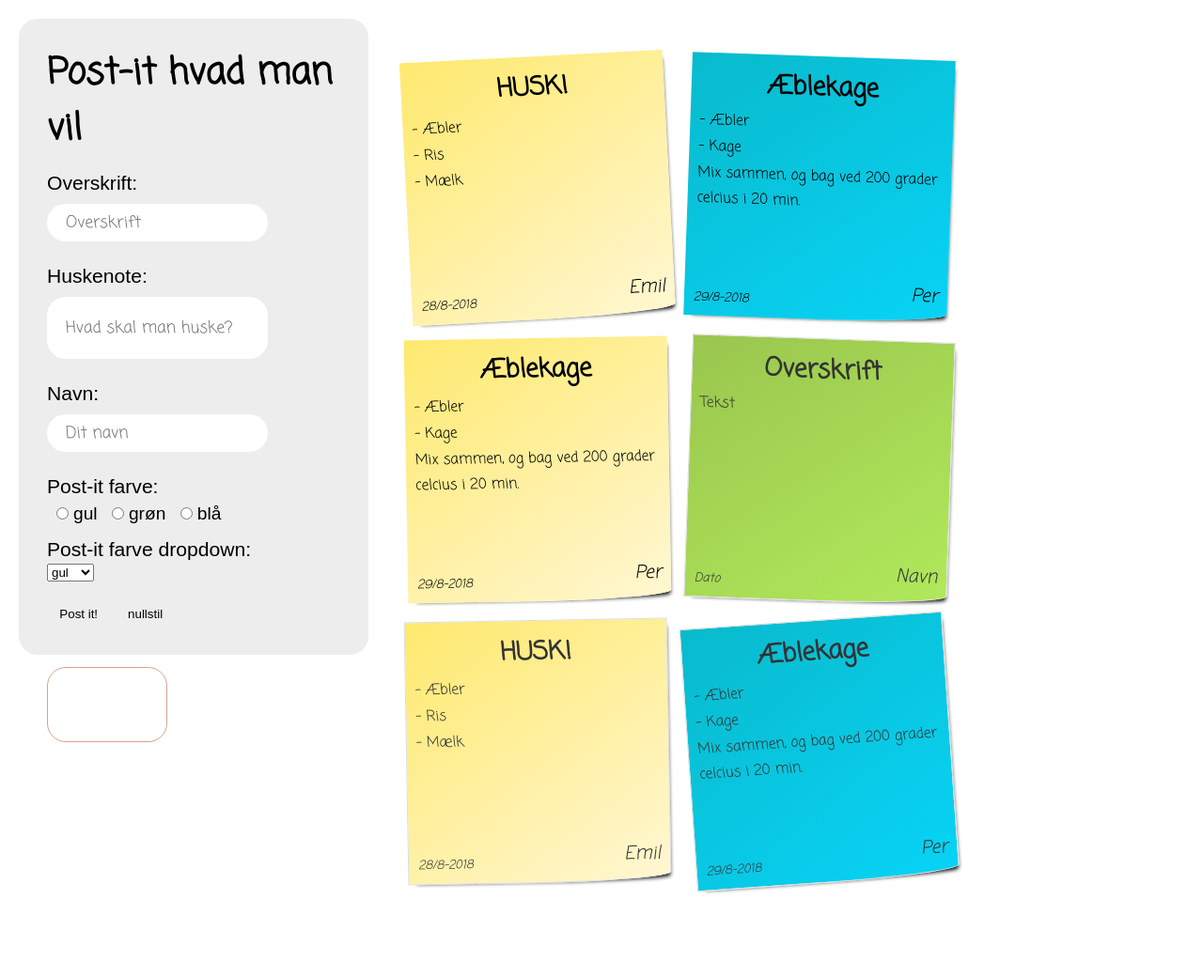
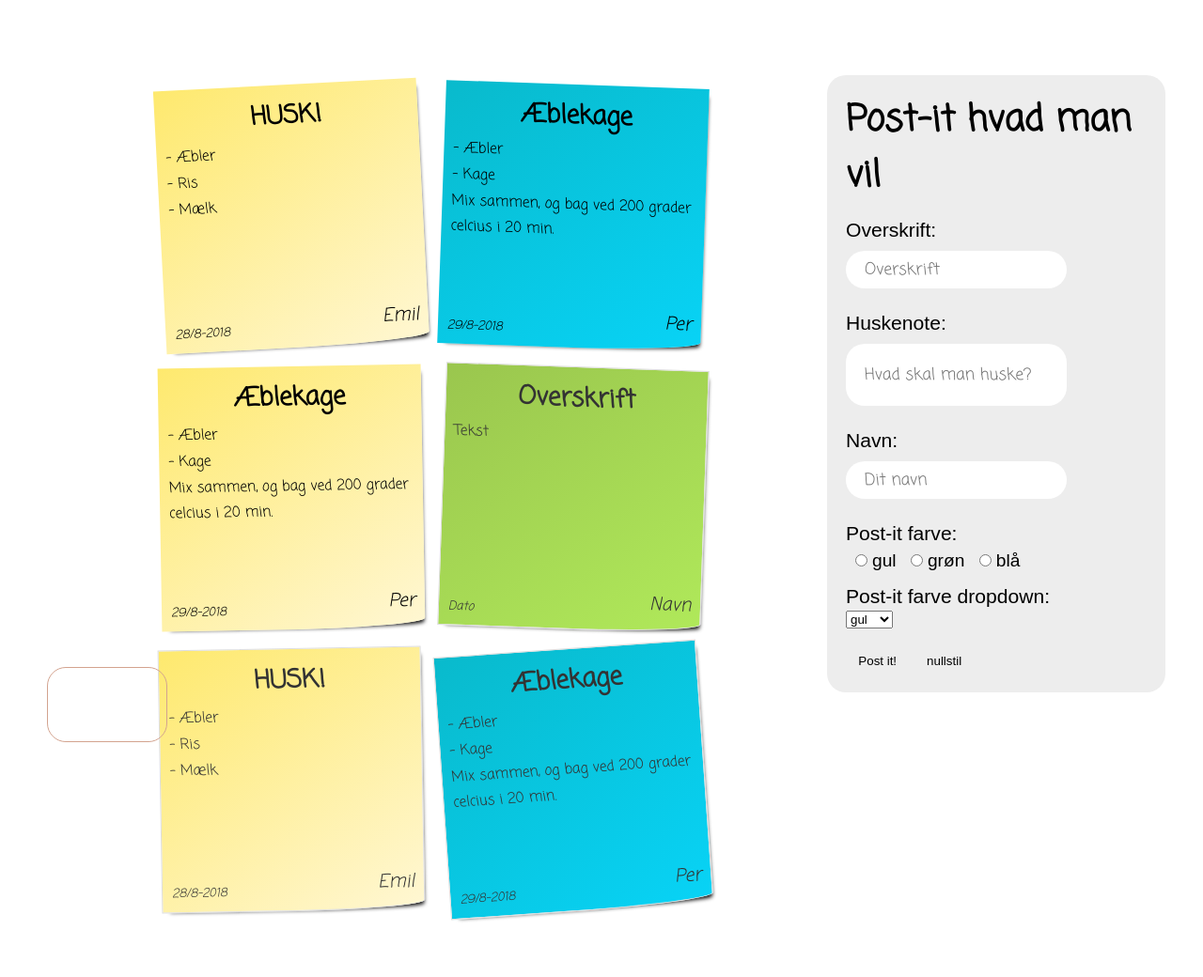
Before and after one commit to okomaro/post-it-system, a PHP site: page /_old/index1.html in a window 1280 px wide. Shown: the whole page at 94% size. Before the commit the page ends 951 px from the top, so only its background shows below. Run offline with PHP 8.4, Linux system fonts and the light colour scheme; some libraries are stand-ins or nearby versions.

Commit message:
Placement of elements

```diff
--- a/css/style.css
+++ b/css/style.css
@@ -1,14 +1,13 @@
 * {
 	margin: 0;
 	padding: 0;
-
 	/* With these codes padding and border does not increase it's width and gives intuitive style.*/
 	-webkit-box-sizing: border-box;
 	-moz-box-sizing: border-box;
 	box-sizing: border-box;
 }
 body {
-	margin: 20px;
+	margin: 40px;
 	font-family: sans-serif;
 	font-size: 1.2em;
 	display: flex;
@@ -17,9 +16,11 @@ body {
 }
 
 .container {
+/*
 	display: flex;
-	flex-wrap: row wrap;
-	padding: 30px;
+	flex-wrap: wrap;
+*/
+	padding: 20px;
 	align-self: flex-start;
 }
 
@@ -34,6 +35,8 @@ body {
 }
 
 .welcome-field {
+	display: block;
+
 	width: 100%;
 	border-radius: 20px;
 	border: 1px solid lightgray;
@@ -45,6 +48,8 @@ body {
 	order: 0;
 	display: flex;
 	flex-wrap: wrap;
+	margin-top: 20px;
+	justify-content: center;
 }
 
 .sidebar {
@@ -53,10 +58,10 @@ body {
 	width: 30%;
 	min-width: 360px;
 	border-radius: 20px;
-	/* border-left: 1px solid lightgray; */
 	background-color: #ededed;
+	margin-top: 40px;
+	order: 1;
 }
-
 
 
 .footer-tools {
```
